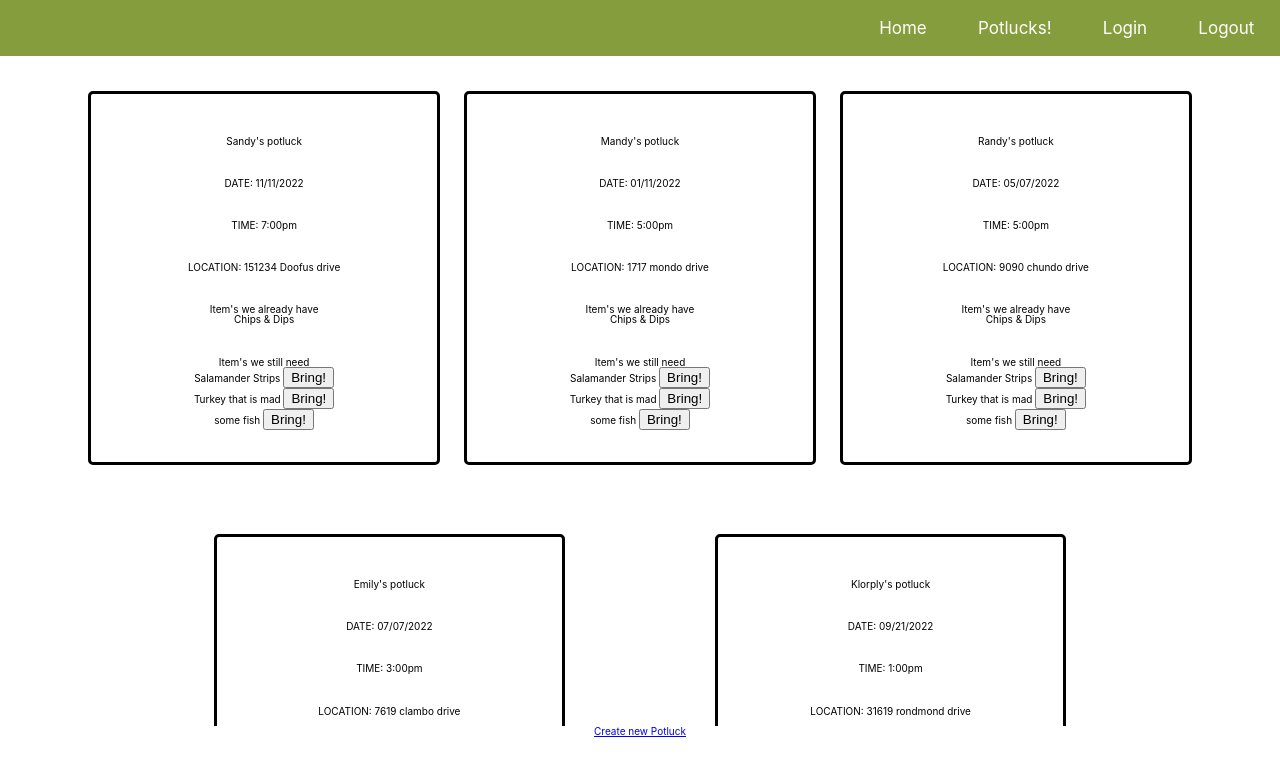
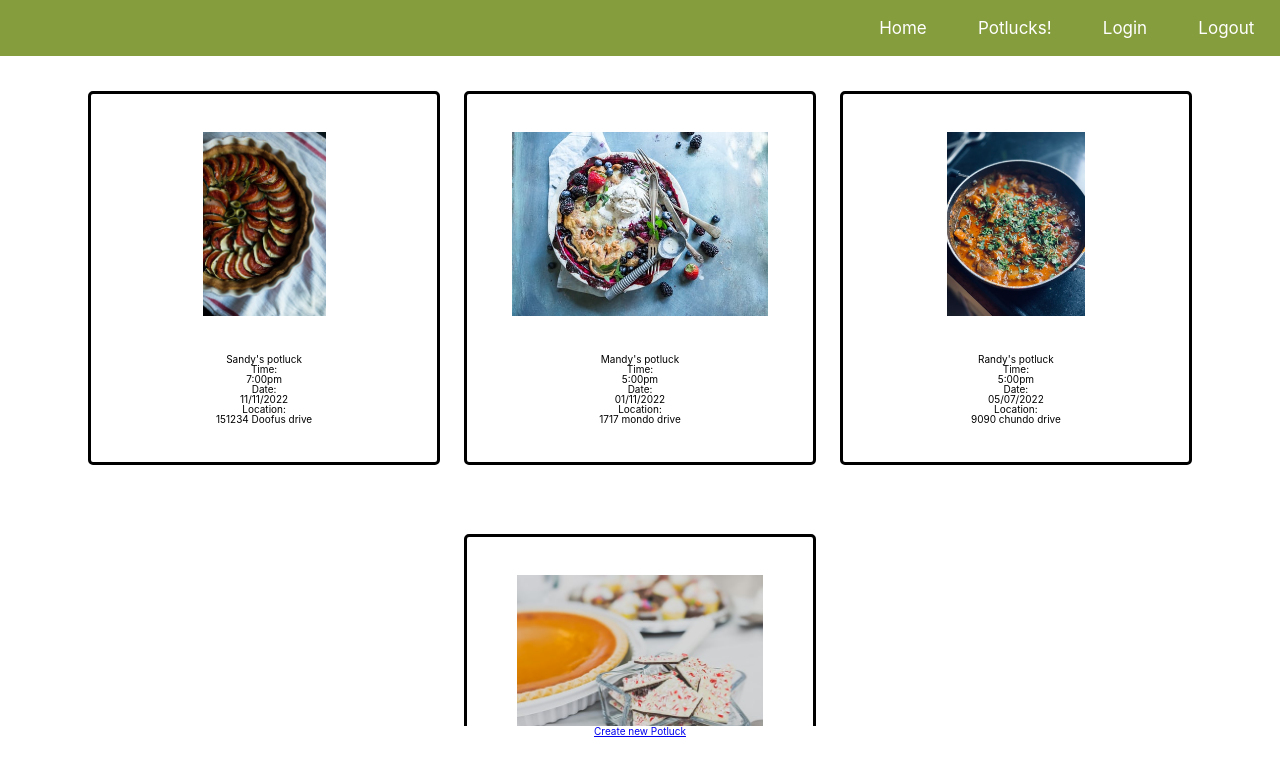
Before and after one commit to Build-Week-potluck-planner-9/front-end, a React (Create React App) app in the folder buildweek-potluck/: page /event-page in a window 1280 px wide. Shown: the top 776 px of the page. Built offline with nearby package versions, Linux system fonts and the light colour scheme; sample sign-in values are in the browser's storage.

Commit message:
event-page is displaying all info correctly.

```diff
--- a/buildweek-potluck/src/App.css
+++ b/buildweek-potluck/src/App.css
@@ -112,11 +112,6 @@ h5 {
   height: inherit;
   width: inherit;
 }
-                                    /* Styling for the dashboard component */
-.dashboard {
-  height: inherit;
-  width: inherit;
-}
                                     /* Styling for the EventPage component */
 .event-page {
   height: 90%;
@@ -139,3 +134,6 @@ h5 {
   border: 3px solid black;
   border-radius: 5px;
 }
+.event img {
+  height: 50%;
+}
--- a/buildweek-potluck/src/Components/Event.js
+++ b/buildweek-potluck/src/Components/Event.js
@@ -1,40 +1,17 @@
 // All imports here
 import React, { useState } from 'react';
-import mockData from '../mockData';
 import '../App.css';
 
 // start Event component
 export default function Event(props) {
-    const { mockData } = props;
-    const haveList = props.mockData.selectedFood;
-    const neededList = props.mockData.unselectedFood;
-    const addItem = () => {
-        {neededList.map(item => {
-            return haveList.push(item)
-        })}
-        {neededList.map(item => {
-            return neededList.pop(item)
-        })}
-    }
-
     return (
         <div className='event'>
+            <img src={props.mockData.img}></img>
             <div>
-            <img src={props.mockData.img}></img>
-            <h2>{props.mockData.name}</h2>
-            </div>
-            <p><strong>DATE: </strong>{props.mockData.date}</p>
-            <p><strong>TIME: </strong>{props.mockData.time}</p>
-            <p><strong>LOCATION: </strong>{props.mockData.location}</p>
-            <div className='being-brought'>
-                <h4>Item's we already have</h4>
-                <span>{haveList}</span>
-            </div>
-            <div className='item-needed'>
-                <h4>Item's we still need</h4>
-                {neededList.map(item => {
-                    return <p key={item.id}>{item} <button onClick={addItem}>Bring!</button></p>
-                })}
+                <h2>{props.mockData.name}</h2>
+                <h4>Time: <p>{props.mockData.time}</p></h4>
+                <h4>Date: <p>{props.mockData.date}</p></h4>
+                <h4>Location: <p>{props.mockData.location}</p></h4>
             </div>
         </div>
     )
--- a/buildweek-potluck/src/mockData.js
+++ b/buildweek-potluck/src/mockData.js
@@ -1,7 +1,7 @@
 export default [
     {
-        img: '',
-        id: Math.floor(Math.random() * 1000000),
+        img: 'images/food1.jpg',
+        id: 1,
         name: 'Sandy\'s potluck',
         date: '11/11/2022',
         time: '7:00pm',
@@ -11,8 +11,8 @@ export default [
         confirmed: false
     },
     {
-        img: '',
-        id: Math.floor(Math.random() * 1000000),
+        img: 'images/food2.jpg',
+        id: 2,
         name: 'Mandy\'s potluck',
         date: '01/11/2022',
         time: '5:00pm',
@@ -22,8 +22,8 @@ export default [
         confirmed: false
     },
     {
-        img: '',
-        id: Math.floor(Math.random() * 1000000),
+        img: 'images/food3.jpg',
+        id: 3,
         name: 'Randy\'s potluck',
         date: '05/07/2022',
         time: '5:00pm',
@@ -33,8 +33,8 @@ export default [
         confirmed: false
     },
     {
-        img: '',
-        id: Math.floor(Math.random() * 1000000),
+        img: 'images/food4.jpg',
+        id: 4,
         name: 'Emily\'s potluck',
         date: '07/07/2022',
         time: '3:00pm',
@@ -43,15 +43,4 @@ export default [
         unselectedFood: ['Salamander Strips', 'Turkey that is mad', 'some fish'],
         confirmed: false
     },
-    {
-        img: '',
-        id: Math.floor(Math.random() * 1000000),
-        name: 'Klorply\'s potluck',
-        date: '09/21/2022',
-        time: '1:00pm',
-        location: '31619 rondmond drive',
-        selectedFood: ['Chips & Dips'],
-        unselectedFood: ['Salamander Strips', 'Turkey that is mad', 'some fish'],
-        confirmed: false
-    },
 ]
```
Also changed, not shown: 1 other file (tests, documents, lock files or other folders).
